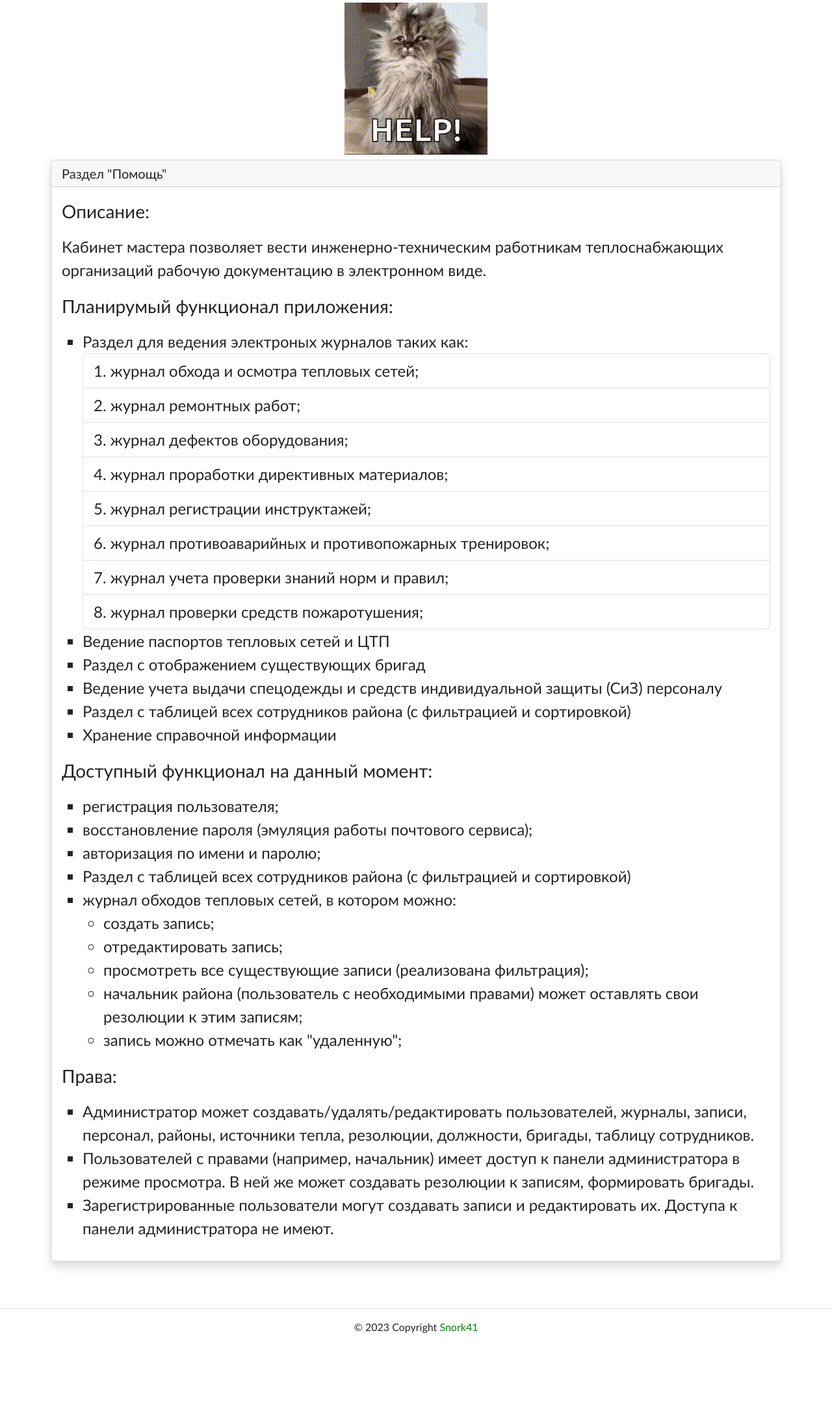
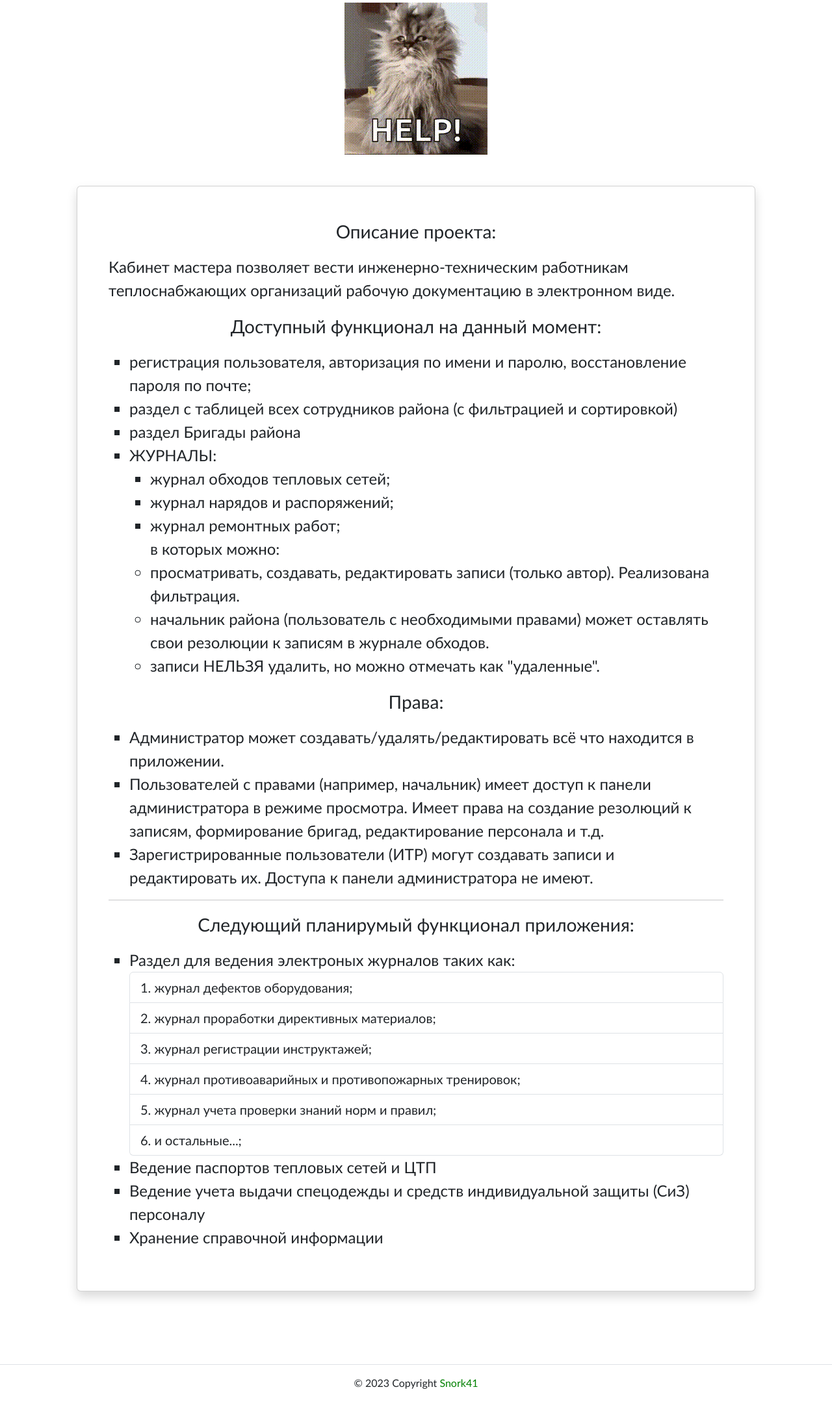
Before and after one commit to Snork41/masters_office, a Django app: page /about/help/ in a window 1280 px wide. Shown: the part 95-2284 px from the top of the page at 65% size. Before the commit the page ends 2147 px from the top, so only its background shows below. Run offline with Django 4.2, Linux system fonts and the light colour scheme; some libraries are stand-ins or nearby versions.

Commit message:
html css minor

```diff
--- a/masters_office/templates/about/help.html
+++ b/masters_office/templates/about/help.html
@@ -5,58 +5,51 @@
 
 {% block content %}
 <img src="{% static '/gif/HELP.gif' %}" alt="HELP.GIF" class="mx-auto d-block">
-<div class="container mx-auto p-2">
+<div class="container mx-auto p-5">
   <div class="card shadow">
-    <h5 class="card-header">Раздел "Помощь"</h5>
-    <div class="card-body" style="font-size: 1.5em;">
-      <p class="fs-3"> Описание:</p>
-      <p>
-      Кабинет мастера позволяет вести инженерно-техническим работникам теплоснабжающих организаций рабочую документацию в электронном виде.
-      </p>
-      <p class="fs-3">
-        Планирумый функционал приложения:
+    <div class="card-body p-5" style="font-size: 1.5em;">
+      <p class="fs-3 text-center"> Описание проекта:</p>
+      <p>Кабинет мастера позволяет вести инженерно-техническим работникам теплоснабжающих организаций рабочую документацию в электронном виде.</p>
+      <p class="fs-3 text-center"> Доступный функционал на данный момент:</p>
+        <ul>
+          <li style="list-style-type: square;">регистрация пользователя, авторизация по имени и паролю, восстановление пароля по почте;</li>
+          <li style="list-style-type: square;">раздел с таблицей всех сотрудников района (с фильтрацией и сортировкой)</li>
+          <li style="list-style-type: square;">раздел Бригады района</li>
+          <li style="list-style-type: square;">ЖУРНАЛЫ:</li>
+          <ul>
+            <li style="list-style-type: square;">журнал обходов тепловых сетей;</li>
+            <li style="list-style-type: square;">журнал нарядов и распоряжений;</li>
+            <li style="list-style-type: square;">журнал ремонтных работ;</li>
+            в которых можно:
+          </ul>
+            <ul>
+              <li style="list-style-type: circle;">просматривать, создавать, редактировать записи (только автор). Реализована фильтрация.</li>
+              <li style="list-style-type: circle;">начальник района (пользователь с необходимыми правами) может оставлять свои резолюции к записям в журнале обходов.</li>
+              <li style="list-style-type: circle;">записи НЕЛЬЗЯ удалить, но можно отмечать как "удаленные".</li>
+            </ul>
+        </ul>
+        <p class="fs-3 text-center">Права:</p>
+        <ul>
+          <li style="list-style-type: square;">Администратор может создавать/удалять/редактировать всё что находится в приложении.</li>
+          <li style="list-style-type: square;">Пользователей с правами (например, начальник) имеет доступ к панели администратора в режиме просмотра. Имеет права на создание резолюций к записям, формирование бригад, редактирование персонала и т.д.</li>
+          <li style="list-style-type: square;">Зарегистрированные пользователи (ИТР) могут создавать записи и редактировать их. Доступа к панели администратора не имеют.</li>
+        </ul>
+          <hr>
+      <p class="fs-3 text-center">Следующий планирумый функционал приложения:</p>
         <ul>
         <li style="list-style-type: square;">Раздел для ведения электроных журналов таких как:</li>
         <ol class="list-group list-group-numbered">
-          <li class="list-group-item">журнал обхода и осмотра тепловых сетей;</li>
-          <li class="list-group-item">журнал ремонтных работ;</li>
-          <li class="list-group-item">журнал дефектов оборудования;</li>
-          <li class="list-group-item">журнал проработки директивных материалов;</li>
-          <li class="list-group-item">журнал регистрации инструктажей;</li>
-          <li class="list-group-item">журнал противоаварийных и противопожарных тренировок;</li>
-          <li class="list-group-item">журнал учета проверки знаний норм и правил;</li>
-          <li class="list-group-item">журнал проверки средств пожаротушения;</li>
+          <li class="list-group-item fs-5">журнал дефектов оборудования;</li>
+          <li class="list-group-item fs-5">журнал проработки директивных материалов;</li>
+          <li class="list-group-item fs-5">журнал регистрации инструктажей;</li>
+          <li class="list-group-item fs-5">журнал противоаварийных и противопожарных тренировок;</li>
+          <li class="list-group-item fs-5">журнал учета проверки знаний норм и правил;</li>
+          <li class="list-group-item fs-5">и остальные...;</li>
         </ol>
         <li style="list-style-type: square;">Ведение паспортов тепловых сетей и ЦТП</li>
-        <li style="list-style-type: square;">Раздел с отображением существующих бригад</li>
         <li style="list-style-type: square;">Ведение учета выдачи спецодежды и средств индивидуальной защиты (СиЗ) персоналу</li>
-        <li style="list-style-type: square;">Раздел с таблицей всех сотрудников района (с фильтрацией и сортировкой)</li>
         <li style="list-style-type: square;">Хранение справочной информации</li>
         </ul>
-      </p>
-      <p>
-        <p class="fs-3"> Доступный функционал на данный момент:</p>
-        <ul>
-          <li style="list-style-type: square;">регистрация пользователя;</li>
-          <li style="list-style-type: square;">восстановление пароля (эмуляция работы почтового сервиса);</li>
-          <li style="list-style-type: square;">авторизация по имени и паролю;</li>
-          <li style="list-style-type: square;">Раздел с таблицей всех сотрудников района (с фильтрацией и сортировкой)</li>
-          <li style="list-style-type: square;">журнал обходов тепловых сетей, в котором можно:</li>
-            <ul>
-              <li style="list-style-type: circle;">создать запись;</li>
-              <li style="list-style-type: circle;">отредактировать запись;</li>
-              <li style="list-style-type: circle;">просмотреть все существующие записи (реализована фильтрация);</li>
-              <li style="list-style-type: circle;">начальник района (пользователь с необходимыми правами) может оставлять свои резолюции к этим записям;</li>
-              <li style="list-style-type: circle;">запись можно отмечать как "удаленную";</li>
-            </ul>
-        </ul>
-        <p class="fs-3">Права:</p>
-        <ul>
-          <li style="list-style-type: square;">Администратор может создавать/удалять/редактировать пользователей, журналы, записи, персонал, районы, источники тепла, резолюции, должности, бригады, таблицу сотрудников.</li>
-          <li style="list-style-type: square;">Пользователей с правами (например, начальник) имеет доступ к панели администратора в режиме просмотра. В ней же может создавать резолюции к записям, формировать бригады.</li>
-          <li style="list-style-type: square;">Зарегистрированные пользователи могут создавать записи и редактировать их. Доступа к панели администратора не имеют.</li>
-        <ul>
-      </p>
     </div>
   </div>
 </div>
--- a/masters_office/templates/includes/header.html
+++ b/masters_office/templates/includes/header.html
@@ -9,11 +9,12 @@
         <button class="navbar-toggler" type="button" data-bs-toggle="collapse" data-bs-target="#navbarToggler" aria-controls="navbarToggler" aria-expanded="false" aria-label="Toggle navigation">
           <span class="navbar-toggler-icon"></span>
         </button>
-        <ul class="navbar-nav navbar-right" id="navbarToggler">
+        <div class="collapse navbar-collapse justify-content-end" id="navbarToggler">
+        <ul class="navbar-nav">
           {% if user.is_active %}
-            <span class="navbar-text">Пользователь:
+            <div class="navbar-text">Пользователь:
               <span class="navbar-username">{{ user.username }} ({{ user.energy_district }})</span>
-            </span>
+            </div>
             <li class="nav-item">
               <a class="nav-link" href="{% url 'logout' %}">Выйти</a>
             </li>
@@ -26,5 +27,6 @@
           </li>
         </ul>
       </div>
+      </div>
     </nav>
   </header>
--- a/masters_office/templates/office/index.html
+++ b/masters_office/templates/office/index.html
@@ -13,7 +13,7 @@
 <div class="d-grid gap-2 col-4 mx-auto" style="padding-top: 15%;">
   <a class="btn btn-outline-dark fs-1" href="{% url 'office:cabinet' %}">В КАБИНЕТ</a>
   {% if user.is_staff or user.is_superuser %}
-  <a class="btn btn-outline-dark fs-1" style="margin-bottom: 30%;" href="/admin">Администрирование</a>
+  <a class="btn btn-outline-dark fs-1" style="margin-bottom: 30%;" href="{% url 'admin:index' %}">Администрирование</a>
 {% endif %}
 </div>
 </p>
--- a/requirements.txt
+++ b/requirements.txt
@@ -21,10 +21,9 @@ parso==0.8.3
 pickleshare==0.7.5
 prompt-toolkit==3.0.38
 pure-eval==0.2.2
-pycodestyle==2.10.0
-pyflakes==3.0.1
 Pygments==2.14.0
 python-decouple==3.8
+pytz==2023.3.post1
 six==1.16.0
 sqlparse==0.4.3
 stack-data==0.6.2
```
Also changed, not shown: masters_office/office/tables.py (+6 -4 lines), masters_office/templates/office/brigades.html (+15 -2 lines), masters_office/templates/office/employees.html (+15 -2 lines), masters_office/templates/office/journal_repair_work.html (+7 -7 lines).
